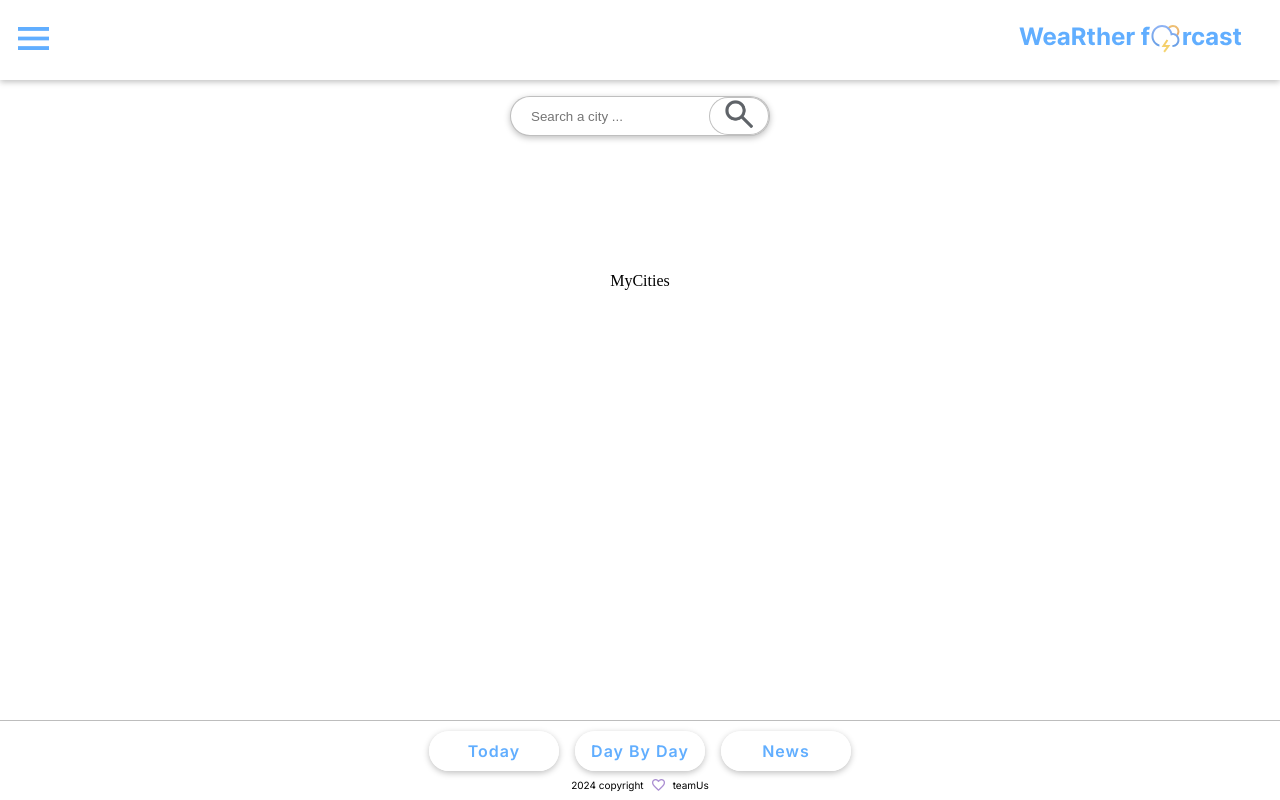
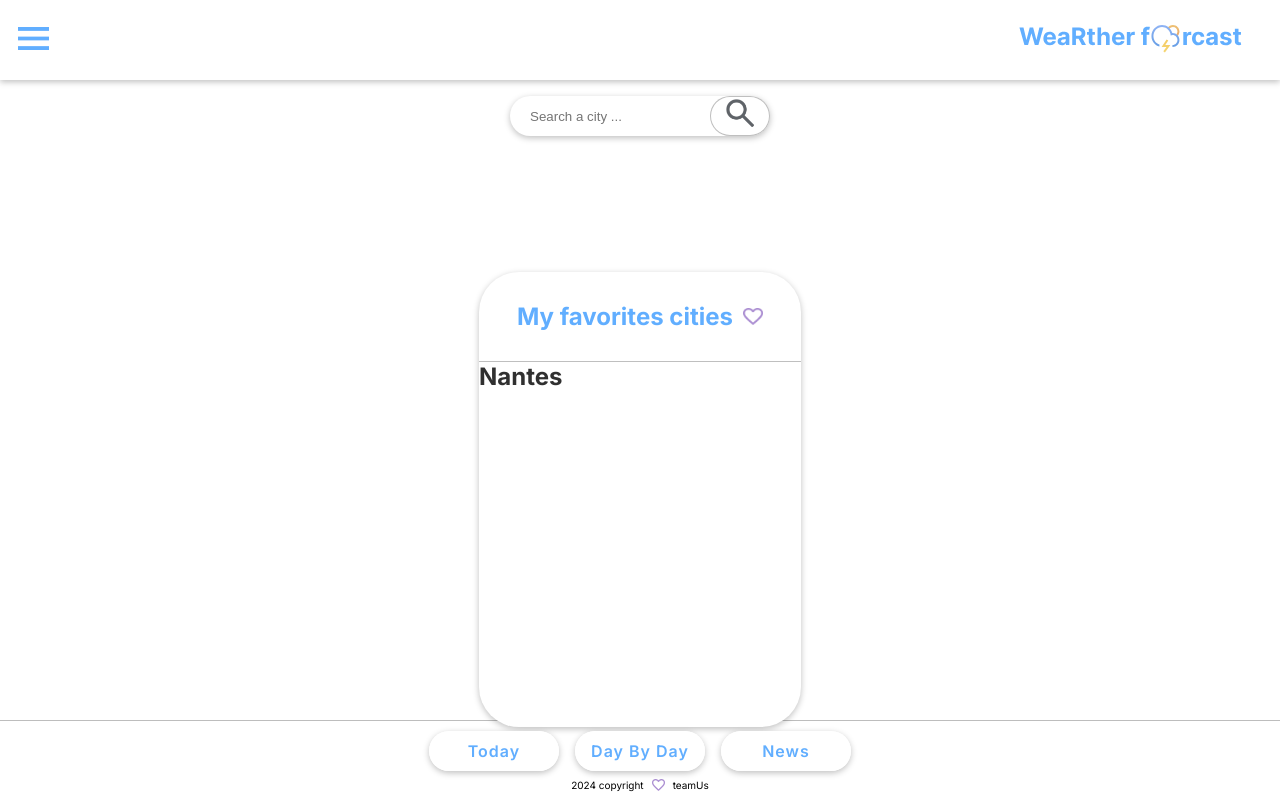
Before and after one commit to WildCodeSchool-2024-09/JS-Nantes-P2-WeartherForcast, a React (Vite) app in the folder client/: page /myCities in a window 1280 px wide. Built offline with nearby package versions, Linux system fonts and the light colour scheme; no server answers.

Commit message:
favorites cities  container style + component cityFavoriteCard created

```diff
--- a/client/src/App.tsx
+++ b/client/src/App.tsx
@@ -11,6 +11,7 @@ export interface CityOutletContextType {
   city: string;
   setCity: (city: string) => void;
   colorCircle: string;
+  setColorCircle: (value: string) => void;
 }
 
 export default function App() {
--- /dev/null
+++ b/client/src/components/FavoriteCityCard.tsx
@@ -0,0 +1,23 @@
+import "";
+
+export default function FavoriteCityCard() {
+  return (
+    <section className="city-favorite-card">
+      <div className="city-favorite-card-header">
+        <h2>Nantes</h2>
+      </div>
+      <div className="city-favorite-card-footer">
+        <div>
+          <button type="button">
+            <img src="" alt="" />
+          </button>
+        </div>
+        <div>
+          <button type="button">
+            <img src="" alt="" />
+          </button>
+        </div>
+      </div>
+    </section>
+  );
+}
--- /dev/null
+++ b/client/src/components/favoriteCityCard.css
@@ -0,0 +1,4 @@
+.city-favorite-card {
+  background-color: var(--mainColor);
+  border: solid 1px var(--shadowColor);
+}
--- a/client/src/pages/MyCities.tsx
+++ b/client/src/pages/MyCities.tsx
@@ -1,3 +1,19 @@
+import heartPurple from "../assets/icons/heart-purple.png";
+import FavoriteCityCard from "../components/FavoriteCityCard";
+import "/src/style/myCities.css";
+
 export default function MyCities() {
-  return <div className="animated-section">MyCities</div>;
+  return (
+    <section className="favorites-cities-container">
+      <div className="container-header">
+        <div className="container-title">
+          <h2>My favorites cities</h2>
+          <img className="iconFavoritesOnTitle" src={heartPurple} alt="" />
+        </div>
+      </div>
+      <div className="container-body">
+        <FavoriteCityCard />
+      </div>
+    </section>
+  );
 }
--- /dev/null
+++ b/client/src/style/myCities.css
@@ -0,0 +1,26 @@
+.favorites-cities-container {
+  background-color: var(--mainColor);
+  border-radius: 40px;
+  width: 322px;
+  min-height: 455px;
+  box-shadow: 0 2px 6px var(--shadowColor);
+  font-family: var(--general-font);
+  color: var(--black);
+}
+
+.container-header {
+  border-bottom: solid 1px var(--shadowColor);
+}
+
+.container-title {
+  display: flex;
+  justify-content: center;
+  align-items: center;
+  gap: 10px;
+  padding: 30px;
+  color: var(--font-highlight-color);
+}
+
+.iconFavoritesOnTitle {
+  width: 20px;
+}
--- a/client/src/style/searchBar.css
+++ b/client/src/style/searchBar.css
@@ -5,7 +5,6 @@ form {
   height: 40px;
   display: flex;
   justify-content: space-between;
-  border: solid 0.5px var(--shadowColor);
   border-radius: 60px;
   box-shadow: 0 2px 6px var(--shadowColor);
   background: var(--mainColor);
```
Also changed, not shown: client/src/style/CityCard.tsx (renamed from client/src/components/CityCard.tsx).
